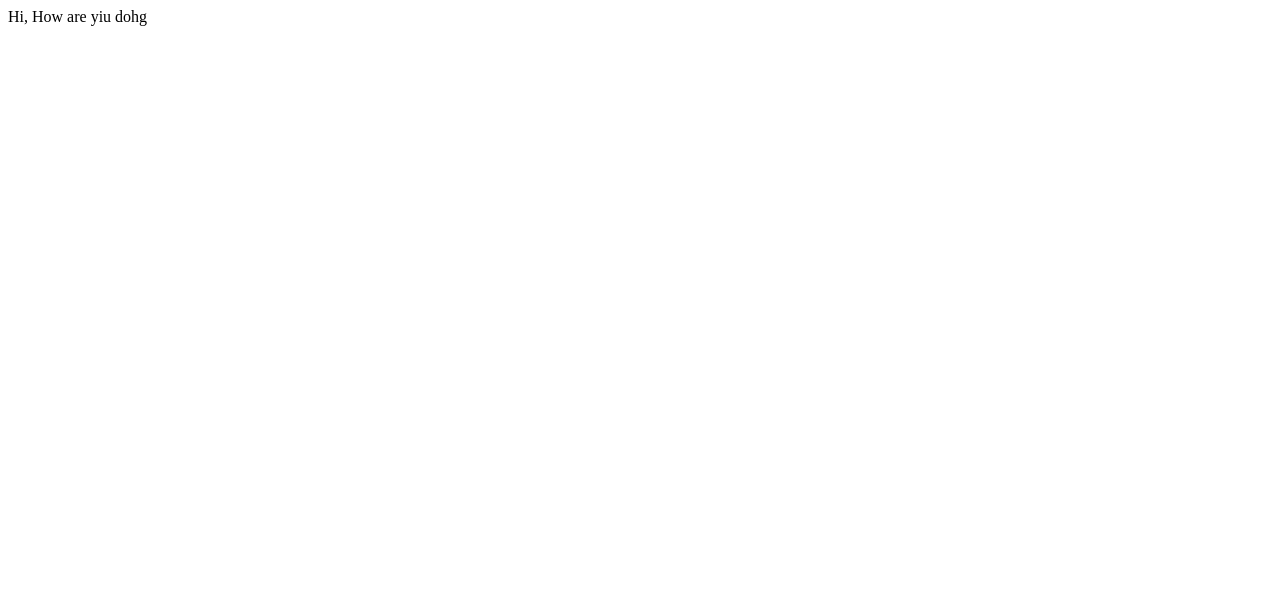
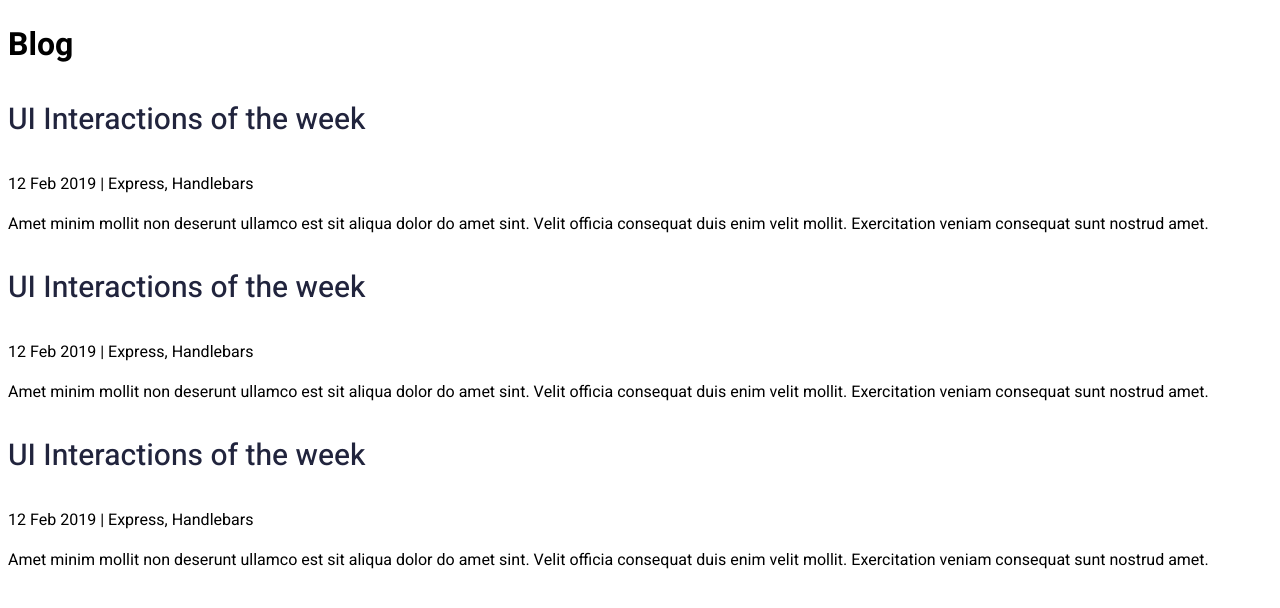
Before and after one commit to umrasghar/my-portfolio, a plain HTML site: page index.html in a window 1280 px wide. Drawn offline with Linux system fonts and the light colour scheme.

Commit message:
🚀 learn html /css

```diff
--- /dev/null
+++ b/css/styles.css
@@ -0,0 +1,10 @@
+html, body{
+    font-family: 'Heebo', sans-serif;
+}
+
+.blog-item h3 {
+    font-weight: 500;
+    font-size: 30px;
+    line-height: 44px;
+    color: #21243D;
+}
--- a/index.html
+++ b/index.html
@@ -5,9 +5,63 @@
     <meta http-equiv="X-UA-Compatible" content="IE=edge">
     <meta name="viewport" content="width=device-width, initial-scale=1.0">
     <title>Umar Asghar</title>
+    <link rel="preconnect" href="https://fonts.googleapis.com">
+    <link rel="preconnect" href="https://fonts.gstatic.com" crossorigin>
+    <link href="https://fonts.googleapis.com/css2?family=Heebo:wght@400;500;700&display=swap" rel="stylesheet">
+    <link rel="stylesheet" href="./css/styles.css">
 </head>
 <body>
-
-    Hi, How are yiu dohg
+    <h1>Blog</h1>
+    <article class="blog-item">
+        <header>
+            <h3>UI Interactions of the week</h3>
+        </header>
+        <div>
+            <span class="published-date">
+                12 Feb 2019
+            </span>
+            <span>
+                |
+            </span>
+            <span class="category">
+                Express, Handlebars
+            </span>
+        </div>
+        <p>Amet minim mollit non deserunt ullamco est sit aliqua dolor do amet sint. Velit officia consequat duis enim velit mollit. Exercitation veniam consequat sunt nostrud amet.</p>
+    </article>
+    <article class="blog-item">
+        <header>
+            <h3>UI Interactions of the week</h3>
+        </header>
+        <div>
+            <span class="published-date">
+                12 Feb 2019
+            </span>
+            <span>
+                |
+            </span>
+            <span class="category">
+                Express, Handlebars
+            </span>
+        </div>
+        <p>Amet minim mollit non deserunt ullamco est sit aliqua dolor do amet sint. Velit officia consequat duis enim velit mollit. Exercitation veniam consequat sunt nostrud amet.</p>
+    </article>
+    <article class="blog-item">
+        <header>
+            <h3>UI Interactions of the week</h3>
+        </header>
+        <div>
+            <span class="published-date">
+                12 Feb 2019
+            </span>
+            <span>
+                |
+            </span>
+            <span class="category">
+                Express, Handlebars
+            </span>
+        </div>
+        <p>Amet minim mollit non deserunt ullamco est sit aliqua dolor do amet sint. Velit officia consequat duis enim velit mollit. Exercitation veniam consequat sunt nostrud amet.</p>
+    </article>
 </body>
-<!-- </html> -->
+</html>
```
